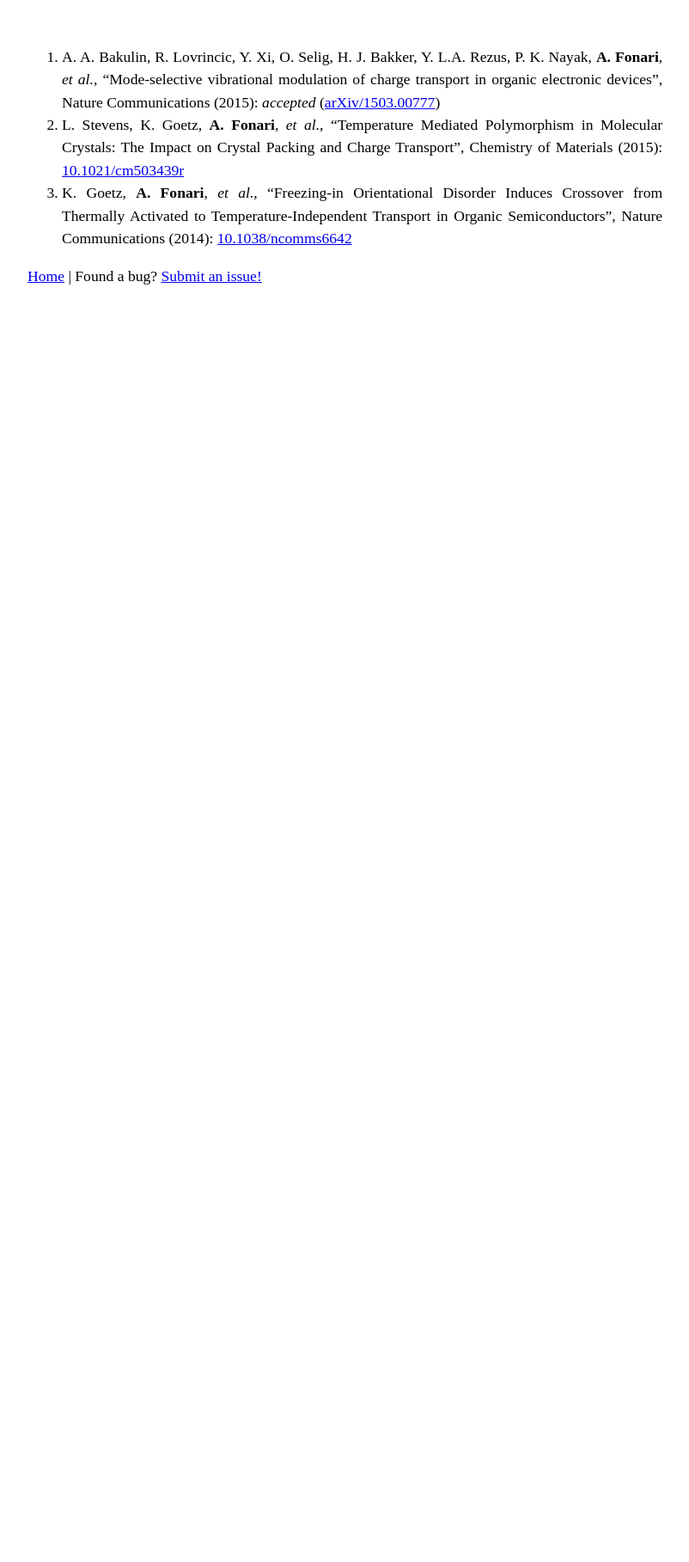
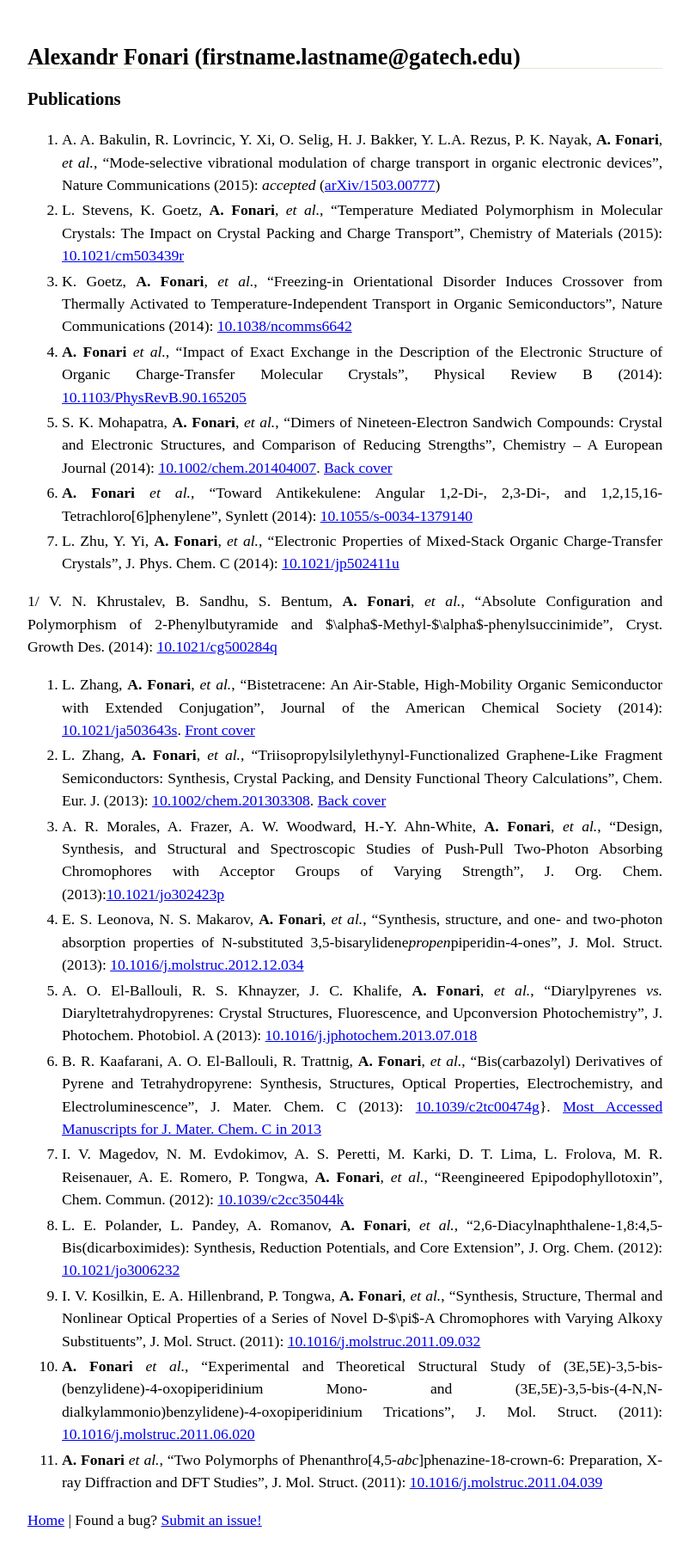
Before and after one commit to afonari/afonari.github.io, a Jekyll site: the page built from publications.md, in a window 1280 px wide. Shown: the whole page at 86% size, without its empty margins (56-858 px from the left). Built offline with Jekyll 4.4.1, drawn with Linux system fonts in a browser that asks for light colours; Markdown is read by kramdown in place of the engine named in the settings; before the commit the page ends 900 px from its top, so only the background shows below that.

Commit message:
update publications.md and css

```diff
--- a/css/screen.css
+++ b/css/screen.css
@@ -15,3 +15,7 @@ li p {
   margin: 0;
   padding: 0;
 }
+
+li {
+  margin: 0 0 3px 0;
+}
--- a/publications.md
+++ b/publications.md
@@ -1,10 +1,46 @@
 ---
 layout: default
-title: Peer-reviewed publications
+title: Publications
 ---
+
+## Alexandr Fonari (firstname.lastname@gatech.edu)
+
+### Publications
 
 1. A. A. Bakulin, R. Lovrincic, Y. Xi, O. Selig, H. J. Bakker, Y. L.A. Rezus, P. K. Nayak, **A. Fonari**, *et al.*, &ldquo;Mode-selective vibrational modulation of charge transport in organic electronic devices&rdquo;, Nature Communications (2015): *accepted* ([arXiv/1503.00777](http://arxiv.org/abs/1503.00777))
 
 1. L. Stevens, K. Goetz, **A. Fonari**, *et al.*, &ldquo;Temperature Mediated Polymorphism in Molecular Crystals: The Impact on Crystal Packing and Charge Transport&rdquo;, Chemistry of Materials (2015): [10.1021/cm503439r](http://doi.org/10.1021/cm503439r)
 
 1. K. Goetz, **A. Fonari**, *et al.*, &ldquo;Freezing-in Orientational Disorder Induces Crossover from Thermally Activated to Temperature-Independent Transport in Organic Semiconductors&rdquo;, Nature Communications (2014): [10.1038/ncomms6642](http://doi.org/10.1038/ncomms6642)
+
+1. **A. Fonari** *et al.*, &ldquo;Impact of Exact Exchange in the Description of the Electronic Structure of Organic Charge-Transfer Molecular Crystals&rdquo;, Physical Review B (2014): [10.1103/PhysRevB.90.165205](http://doi.org/10.1103/PhysRevB.90.165205)
+
+1. S. K. Mohapatra, **A. Fonari**, *et al.*, &ldquo;Dimers of Nineteen-Electron Sandwich Compounds: Crystal and Electronic Structures, and Comparison of Reducing Strengths&rdquo;, Chemistry -- A European Journal (2014): [10.1002/chem.201404007](http://doi.org/10.1002/chem.201404007). [Back cover](http://doi.org/10.1002/chem.201490197)
+
+1. **A. Fonari** *et al.*, &ldquo;Toward Antikekulene: Angular 1,2-Di-, 2,3-Di-, and 1,2,15,16-Tetrachloro[6]phenylene&rdquo;, Synlett (2014): [10.1055/s-0034-1379140](http://doi.org/10.1055/s-0034-1379140)
+
+1. L. Zhu, Y. Yi, **A. Fonari**, *et al.*, &ldquo;Electronic Properties of Mixed-Stack Organic Charge-Transfer Crystals&rdquo;, J. Phys. Chem. C (2014): [10.1021/jp502411u](http://doi.org/10.1021/jp502411u)
+
+1/ V. N. Khrustalev, B. Sandhu, S. Bentum, **A. Fonari**, *et al.*, &ldquo;Absolute Configuration and Polymorphism of 2-Phenylbutyramide and $\alpha$-Methyl-$\alpha$-phenylsuccinimide&rdquo;, Cryst. Growth Des. (2014): [10.1021/cg500284q](http://doi.org/10.1021/cg500284q)
+
+1. L. Zhang, **A. Fonari**, *et al.*, &ldquo;Bistetracene: An Air-Stable, High-Mobility Organic Semiconductor with Extended Conjugation&rdquo;, Journal of the American Chemical Society (2014): [10.1021/ja503643s](http://doi.org/10.1021/ja503643s). [Front cover](http://pubs.acs.org/action/showLargeCover?jcode=jacsat&vol=136&issue=26)
+
+1. L. Zhang, **A. Fonari**, *et al.*, &ldquo;Triisopropylsilylethynyl-Functionalized Graphene-Like Fragment Semiconductors: Synthesis, Crystal Packing, and Density Functional Theory Calculations&rdquo;, Chem. Eur. J. (2013): [10.1002/chem.201303308](http://doi.org/10.1002/chem.201303308). [Back cover](http://doi.org/10.1002/chem.201390209)
+
+1. A. R. Morales, A. Frazer, A. W. Woodward, H.-Y. Ahn-White, **A. Fonari**, *et al.*, &ldquo;Design, Synthesis, and Structural and Spectroscopic Studies of Push-Pull Two-Photon Absorbing Chromophores with Acceptor Groups of Varying Strength&rdquo;, J. Org. Chem. (2013):[10.1021/jo302423p](http://doi.org/10.1021/jo302423p)
+
+1. E. S. Leonova, N. S. Makarov, **A. Fonari**, *et al.*, &ldquo;Synthesis, structure, and one- and two-photon absorption properties of N-substituted 3,5-bisarylidene*propen*piperidin-4-ones&rdquo;, J. Mol. Struct. (2013): [10.1016/j.molstruc.2012.12.034](http://doi.org/10.1016/j.molstruc.2012.12.034)
+
+1. A. O. El-Ballouli, R. S. Khnayzer, J. C. Khalife, **A. Fonari**, *et al.*, &ldquo;Diarylpyrenes *vs.* Diaryltetrahydropyrenes: Crystal Structures, Fluorescence, and Upconversion Photochemistry&rdquo;, J. Photochem. Photobiol. A (2013): [10.1016/j.jphotochem.2013.07.018](http://doi.org/10.1016/j.jphotochem.2013.07.018)
+
+1. B. R. Kaafarani, A. O. El-Ballouli, R. Trattnig, **A. Fonari**, *et al.*, &ldquo;Bis(carbazolyl) Derivatives of Pyrene and Tetrahydropyrene: Synthesis, Structures, Optical Properties, Electrochemistry, and Electroluminescence&rdquo;, J. Mater. Chem. C (2013): [10.1039/c2tc00474g](http://doi.org/10.1039/c2tc00474g)}. [Most Accessed Manuscripts for J. Mater. Chem. C in 2013](http://pubs.rsc.org/en/journals/articlecollectionlanding?sercode=tc&themeid=59adffea-1d41-42eb-ada5-08ed90ff84ed)
+
+1. I. V. Magedov, N. M. Evdokimov, A. S. Peretti, M. Karki, D. T. Lima, L. Frolova, M. R. Reisenauer, A. E. Romero, P. Tongwa, **A. Fonari**, *et al.*, &ldquo;Reengineered Epipodophyllotoxin&rdquo;, Chem. Commun. (2012): [10.1039/c2cc35044k](http://doi.org/10.1039/c2cc35044k)
+
+1. L. E. Polander, L. Pandey, A. Romanov, **A. Fonari**, *et al.*, &ldquo;2,6-Diacylnaphthalene-1,8:4,5-Bis(dicarboximides): Synthesis, Reduction Potentials, and Core Extension&rdquo;, J. Org. Chem. (2012): [10.1021/jo3006232](http://doi.org/10.1021/jo3006232)
+
+1. I. V. Kosilkin, E. A. Hillenbrand, P. Tongwa, **A. Fonari**, *et al.*, &ldquo;Synthesis, Structure, Thermal and Nonlinear Optical Properties of a Series of Novel D-$\pi$-A Chromophores with Varying Alkoxy Substituents&rdquo;, J. Mol. Struct. (2011): [10.1016/j.molstruc.2011.09.032](http://doi.org/10.1016/j.molstruc.2011.09.032)
+
+1. **A. Fonari** *et al.*, &ldquo;Experimental and Theoretical Structural Study of (3E,5E)-3,5-bis-(benzylidene)-4-oxopiperidinium Mono- and (3E,5E)-3,5-bis-(4-N,N-dialkylammonio)benzylidene)-4-oxopiperidinium Trications&rdquo;, J. Mol. Struct. (2011): [10.1016/j.molstruc.2011.06.020](http://doi.org/10.1016/j.molstruc.2011.06.020)
+
+1. **A. Fonari** *et al.*, &ldquo;Two Polymorphs of Phenanthro[4,5-*abc*]phenazine-18-crown-6: Preparation, X-ray Diffraction and DFT Studies&rdquo;, J. Mol. Struct. (2011): [10.1016/j.molstruc.2011.04.039](http://doi.org/10.1016/j.molstruc.2011.04.039)
```
